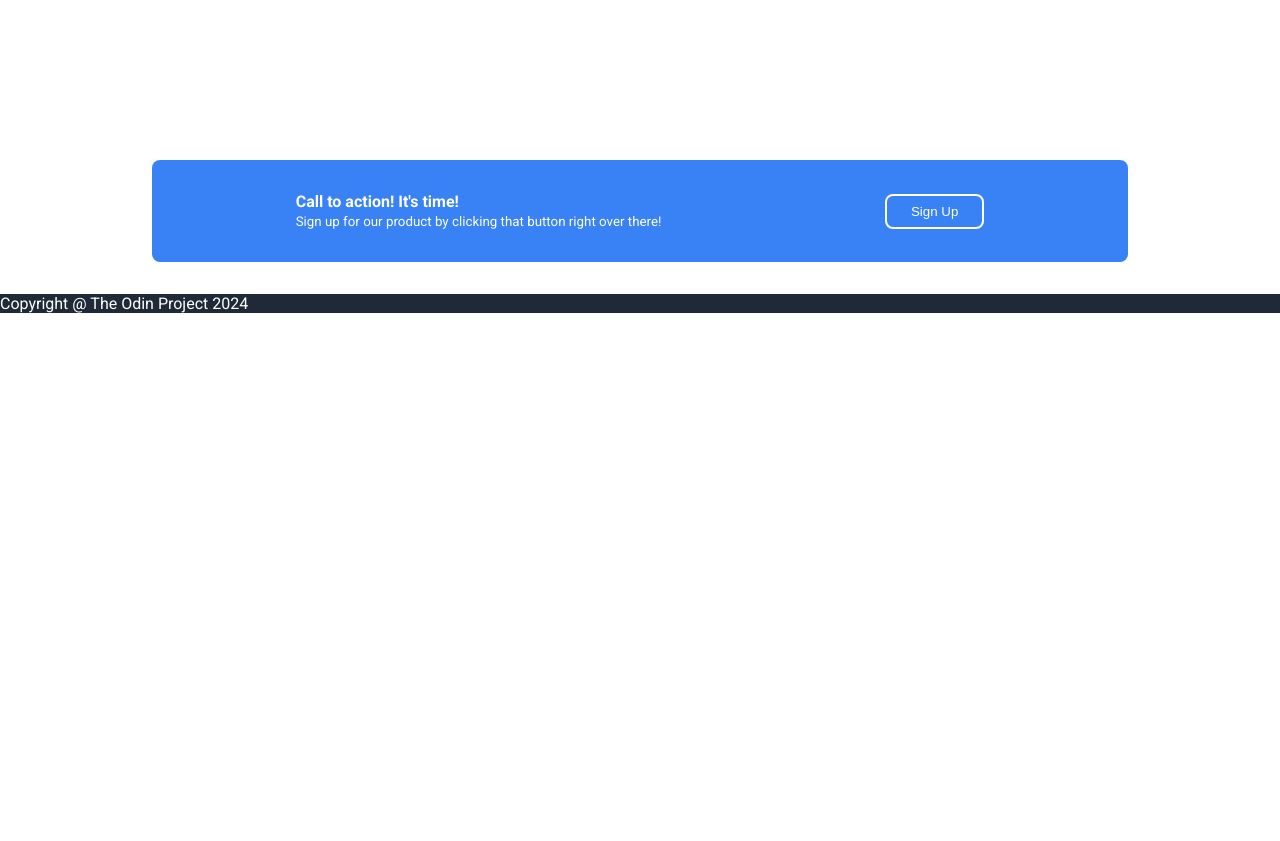
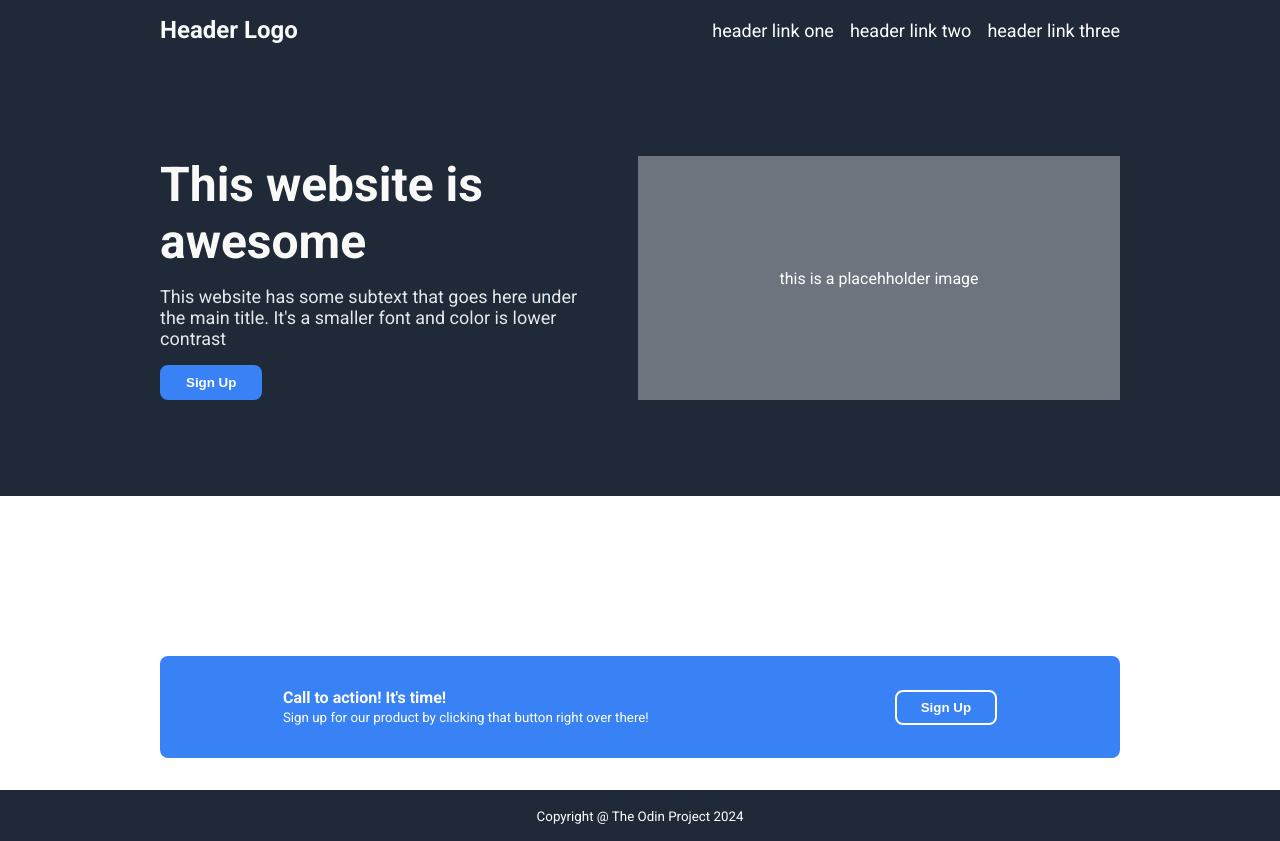
Before and after one commit to Zach4531/odin-web1, a plain HTML site: page index.html in a window 1280 px wide. Before the commit the page ends 800 px from the top, so only its background shows below. Drawn offline with Linux system fonts and the light colour scheme.

Commit message:
Add header hero and nav

```diff
--- a/index.html
+++ b/index.html
@@ -14,13 +14,32 @@
   </head>
   <body>
     <header>
-      <nav></nav>
-      <div class="hero"></div>
+      <nav class="container">
+        <h3>Header Logo</h3>
+        <ul>
+          <li><a href="#">header link one</a></li>
+          <li><a href="#">header link two</a></li>
+          <li><a href="#">header link three</a></li>
+        </ul>
+      </nav>
+      <div class="container hero">
+        <div class="hero-heading">
+          <h1>This website is awesome</h1>
+          <p>
+            This website has some subtext that goes here under the main title.
+            It's a smaller font and color is lower contrast
+          </p>
+          <button>Sign Up</button>
+        </div>
+        <div class="hero-image">
+          <p>this is a placehholder image</p>
+        </div>
+      </div>
     </header>
     <section></section>
     <section></section>
     <section>
-      <div class="call_to_action">
+      <div class="call_to_action container">
         <div>
           <h4>Call to action! It's time!</h4>
           <small>
@@ -31,7 +50,7 @@
       </div>
     </section>
     <footer>
-      <p>Copyright @ The Odin Project 2024</p>
+      <small class="container">Copyright @ The Odin Project 2024</small>
     </footer>
   </body>
 </html>
--- a/styles.css
+++ b/styles.css
@@ -1,5 +1,10 @@
 html {
   font-family: Roboto;
+}
+
+.container {
+  max-width: 960px;
+  margin: auto;
 }
 
 * {
@@ -14,17 +19,21 @@ html {
   align-items: center;
   color: white;
   border-radius: 0.5rem;
-  padding: 2rem;
-  width: 75%;
-  margin: auto;
+  padding: 2rem 0rem;
 }
 
 .call_to_action button {
   background-color: transparent;
+  border: 2px solid white;
+}
+
+button {
+  padding: 0.5rem 1.5rem;
   color: white;
   border-radius: 0.5rem;
-  border: 2px solid white;
-  padding: 0.5rem 1.5rem;
+  border: 2px solid #3882f6;
+  background-color: #3882f6;
+  font-weight: bold;
 }
 
 header,
@@ -33,6 +42,67 @@ footer {
   color: white;
 }
 
+nav {
+  display: flex;
+  align-items: center;
+  justify-content: space-between;
+  padding: 1rem 0rem;
+}
+
+nav h3 {
+  font-size: 24px;
+  color: #f9faf8;
+}
+
+nav ul {
+  list-style-type: none;
+  display: flex;
+  gap: 1rem;
+}
+nav li a {
+  text-decoration: none;
+  color: white;
+}
+
+footer {
+  text-align: center;
+  padding: 1rem;
+}
+
 section {
   padding: 2rem;
 }
+
+.hero {
+  display: flex;
+  justify-content: space-between;
+  padding: 6rem 0rem;
+  gap: 2rem;
+}
+
+.hero h1 {
+  font-size: 48px;
+  font-weight: bolder;
+  color: #f9faf8;
+}
+
+.hero-heading p,
+nav a {
+  font-size: 18px;
+  color: #e5e7eb;
+}
+
+.hero-heading {
+  max-width: 500px;
+  display: flex;
+  flex-direction: column;
+  align-items: flex-start;
+  gap: 1rem;
+}
+.hero-image {
+  background-color: #6d747d;
+  display: flex;
+  align-items: center;
+  justify-content: center;
+  width: 100%;
+}
```
